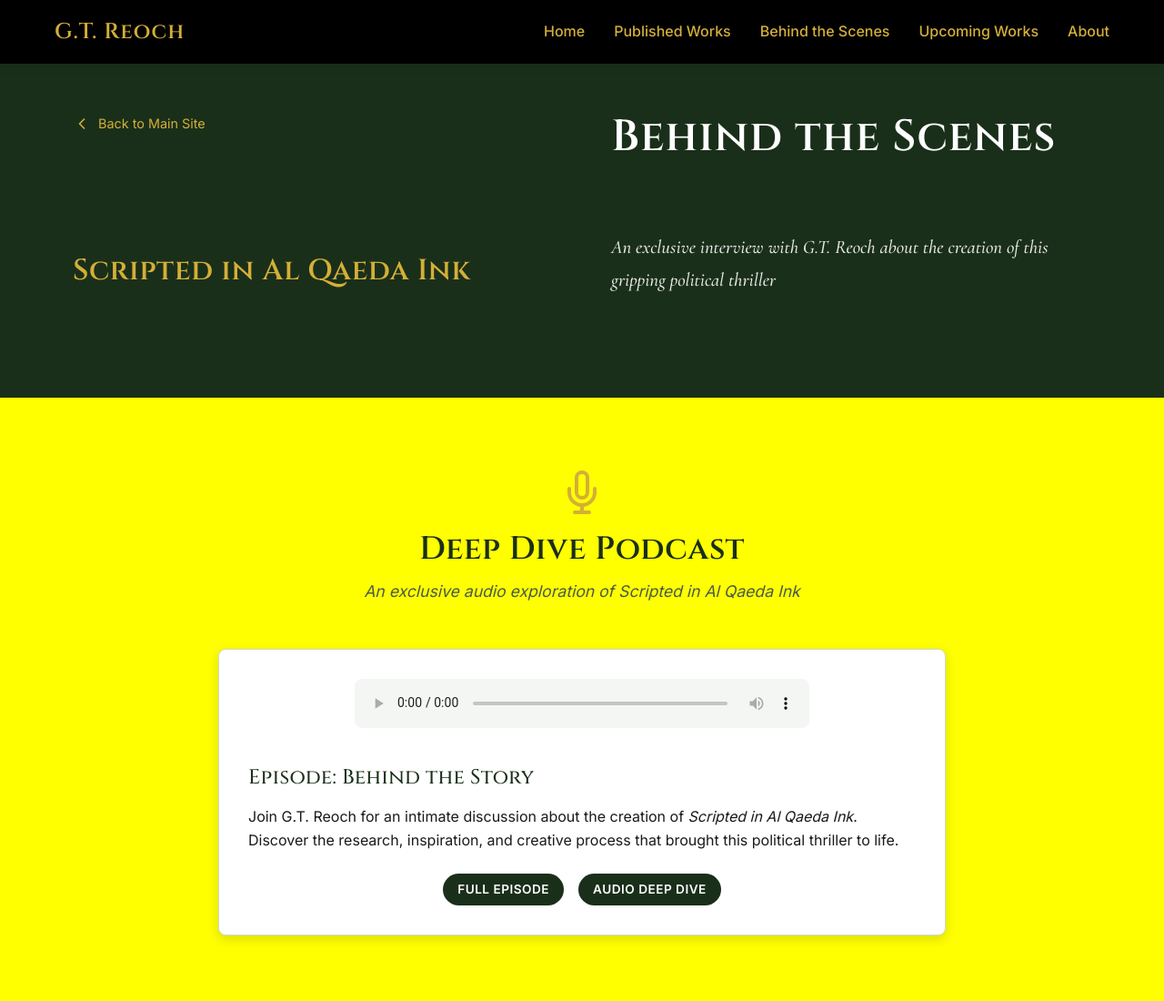
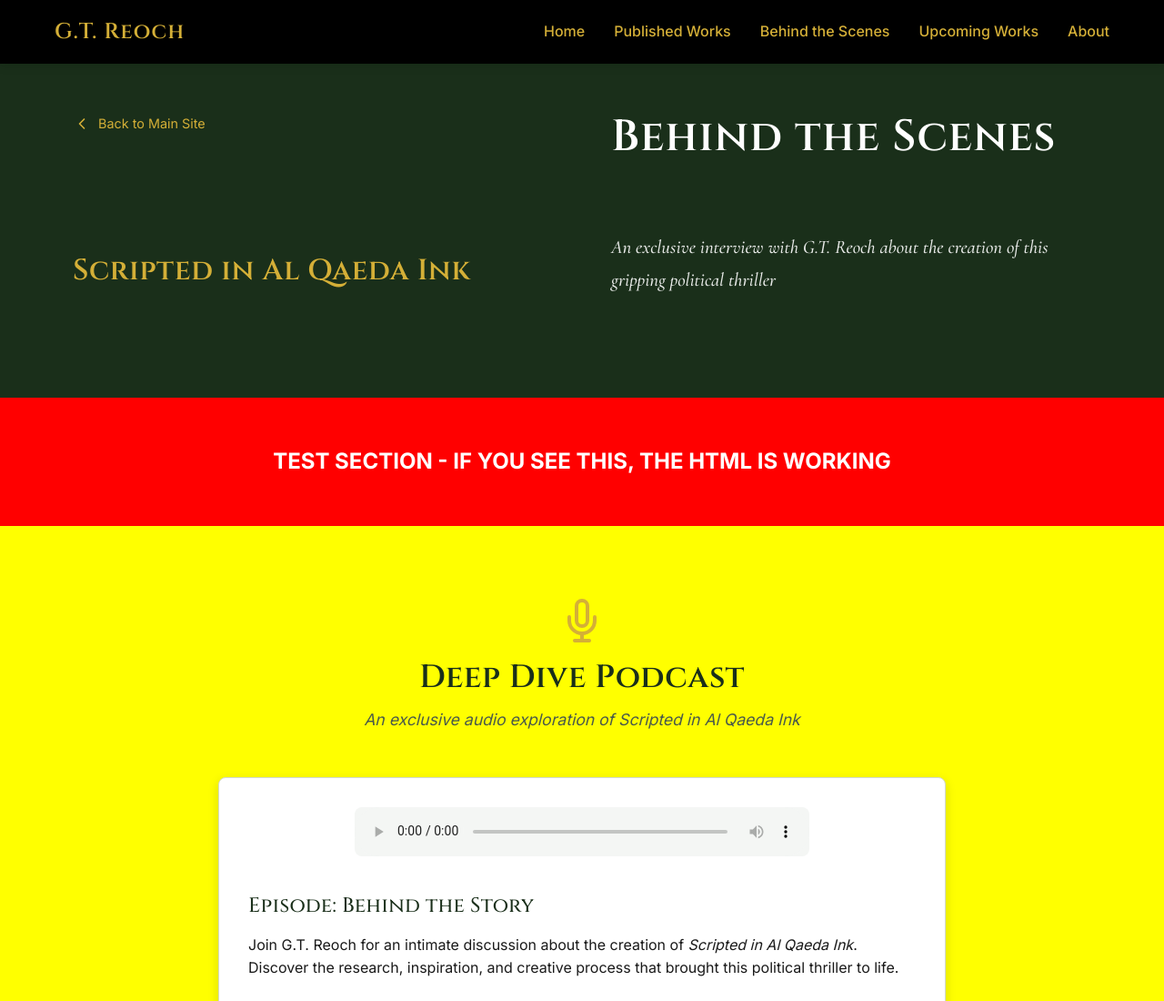
Before and after one commit to Mreoch1/GTReoch-Author-Website, a plain HTML site: page behind-the-scenes.html in a window 1280 px wide. Shown: the top 1100 px of the page at 91% size. Drawn offline with nearby package versions, Linux system fonts and the light colour scheme.

Commit message:
Add red test section to debug deployment issue

```diff
--- a/behind-the-scenes.html
+++ b/behind-the-scenes.html
@@ -44,6 +44,11 @@
             </div>
         </div>
     </section>
+
+    <!-- TEST SECTION - SHOULD BE VISIBLE -->
+    <div style="background: red; color: white; padding: 50px; text-align: center; font-size: 24px; font-weight: bold;">
+        TEST SECTION - IF YOU SEE THIS, THE HTML IS WORKING
+    </div>
 
     <!-- Deep Dive Podcast Section - Updated with Audio Player -->
     <section class="podcast-section">
```
